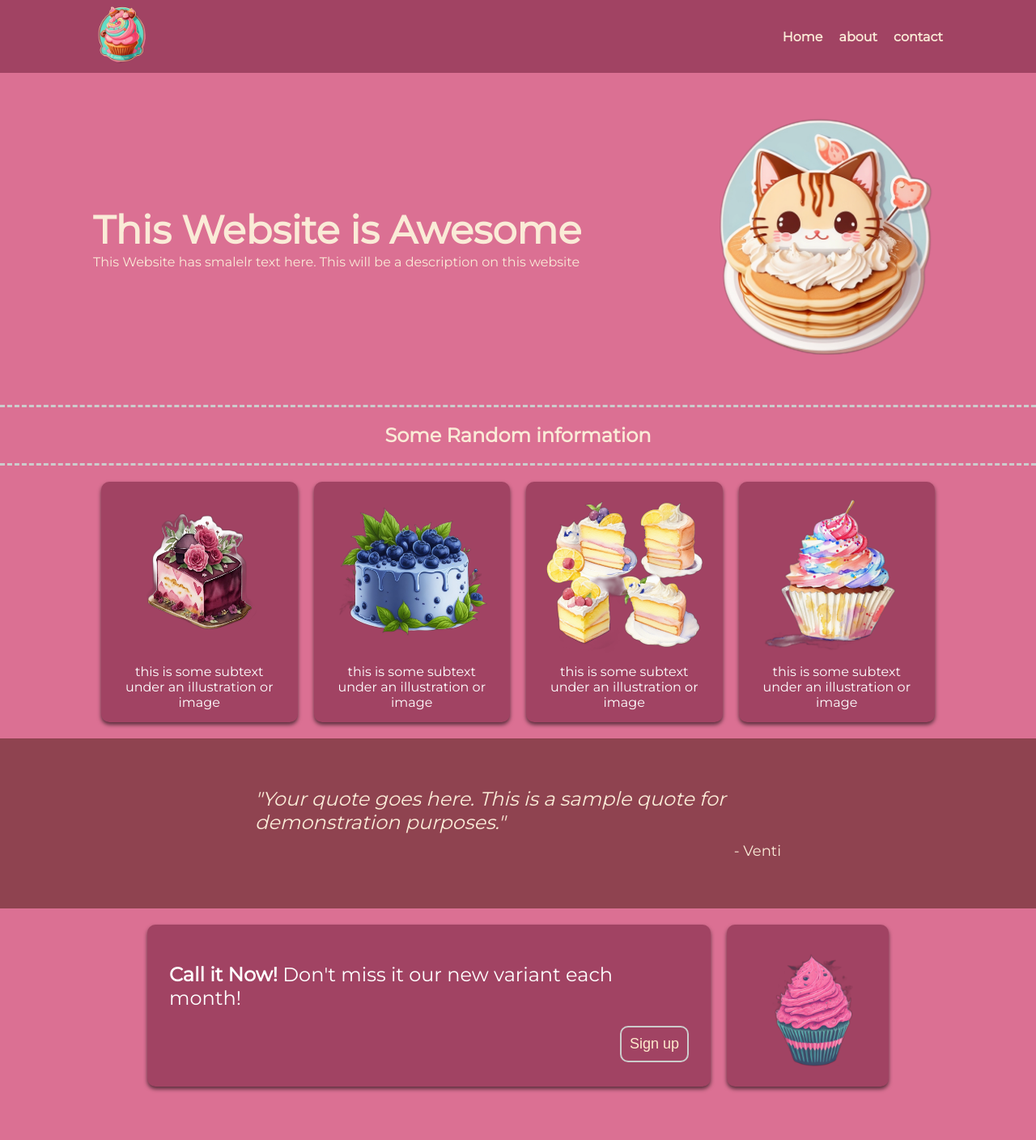
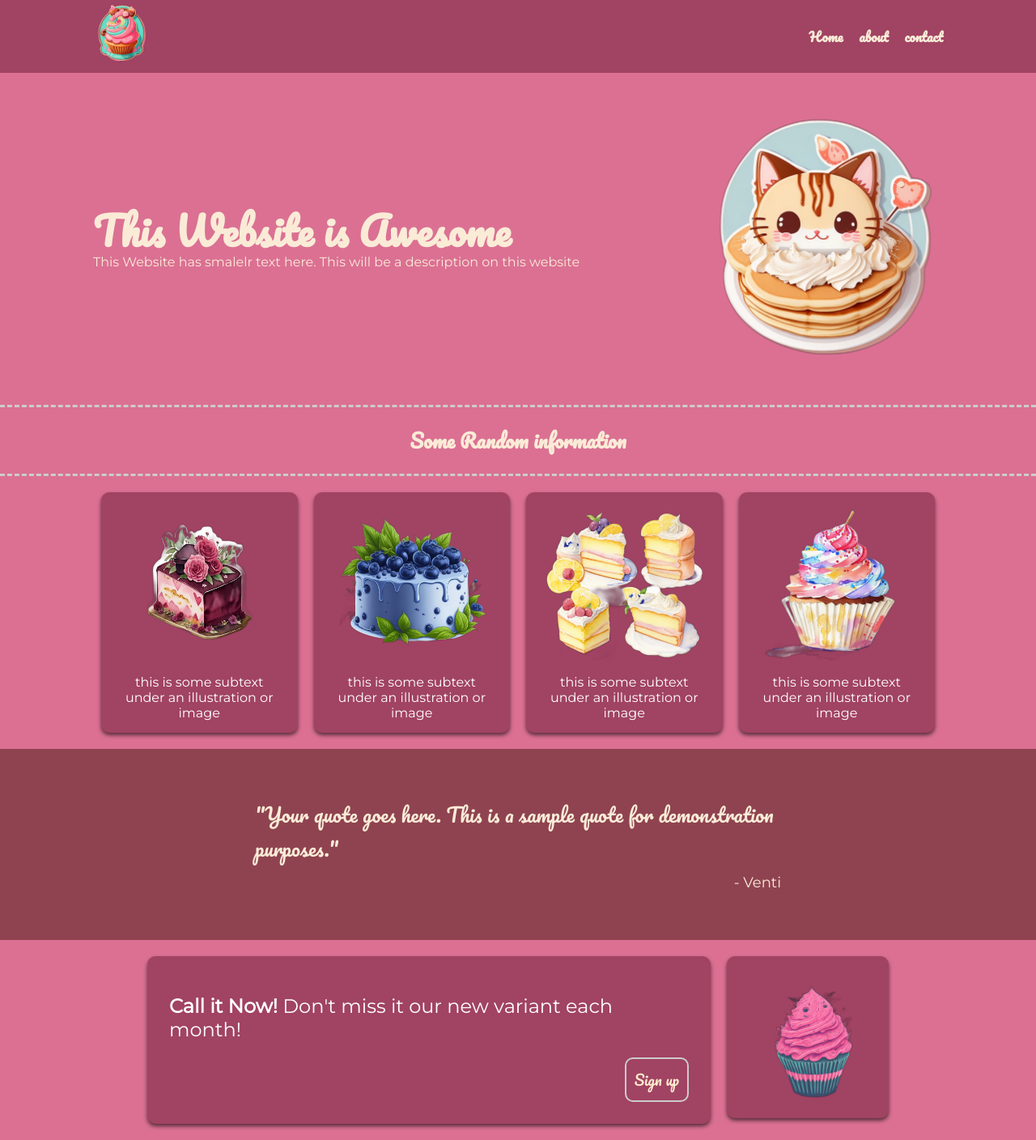
Before and after one commit to FajarTKY/FajarTKY.github.io, a plain HTML site: page OdinProject-LandingPage/index.html in a window 1280 px wide. Shown: the whole page at 81% size. Before the commit the page ends 1362 px from the top, so only its background shows below. Drawn offline with Linux system fonts and the light colour scheme.

Commit message:
adding font pacifico

```diff
--- a/OdinProject-LandingPage/index.html
+++ b/OdinProject-LandingPage/index.html
@@ -5,7 +5,9 @@
     <meta name="viewport" content="width=device-width, initial-scale=1.0">
     <link rel="preconnect" href="https://fonts.googleapis.com">
     <link rel="preconnect" href="https://fonts.gstatic.com" crossorigin>
+    <link rel="preconnect" href="https://fonts.gstatic.com" crossorigin>
     <link href="https://fonts.googleapis.com/css2?family=Montserrat&display=swap" rel="stylesheet">
+    <link href="https://fonts.googleapis.com/css2?family=Montserrat&family=Pacifico&display=swap" rel="stylesheet">
     <link rel="stylesheet" href="styles.css" />
     <title>Th best Cake ever</title>
 </head>
--- a/OdinProject-LandingPage/styles.css
+++ b/OdinProject-LandingPage/styles.css
@@ -15,6 +15,7 @@ body{
     height: 90px;
     background: rgb(161, 67, 99);
     font-weight: bolder;
+    font-family: 'Pacifico', cursive;
 }
 
 .navbar .container .image-header {
@@ -55,6 +56,7 @@ body{
     font-size: 3rem;
     font-weight: bolder;
     line-height: 1.2;
+    font-family: 'Pacifico', cursive;
 }
 
 .header .container img {
@@ -77,6 +79,7 @@ body{
     justify-content: center;
     border-top: 3px dashed #ccc;
     border-bottom: 3px dashed #ccc;
+    font-family: 'Pacifico', cursive;
 }
 
 .boxes .container .box {
@@ -113,8 +116,8 @@ body{
 
   blockquote {
     align-self: start;
+    font-family: 'Pacifico', cursive;
     font-size: 24px;
-    font-style: italic;
     margin: 0;
   }
 
@@ -170,4 +173,5 @@ body{
     padding: 10px;
     color: blanchedalmond;
     border-radius: 10px;
+    font-family: 'Pacifico', cursive;
   }
```
